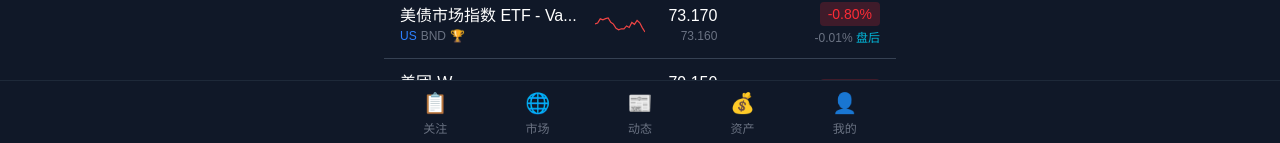
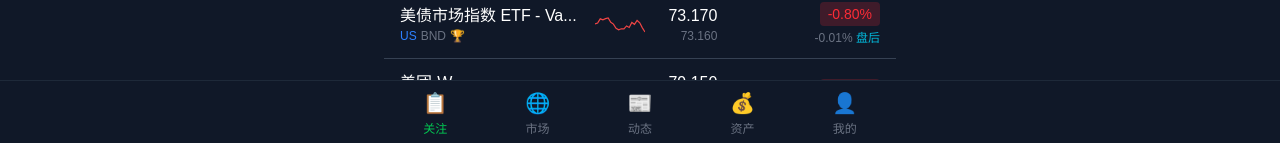
Before and after one commit to starwrights-org/trading-app, a Next.js app: page / in a window 1280 px wide. Shown: the part 655-798 px from the top of the page. Built offline with nearby package versions, Linux system fonts and the light colour scheme.

Commit message:
🐛 修复 BottomNav active 类型错误

```diff
--- a/src/app/page.tsx
+++ b/src/app/page.tsx
@@ -249,7 +249,7 @@ export default function WatchlistPage() {
         </div>
       </div>
 
-      <BottomNav active="watchlist" />
+      <BottomNav active="home" />
     </main>
   );
 }
```
